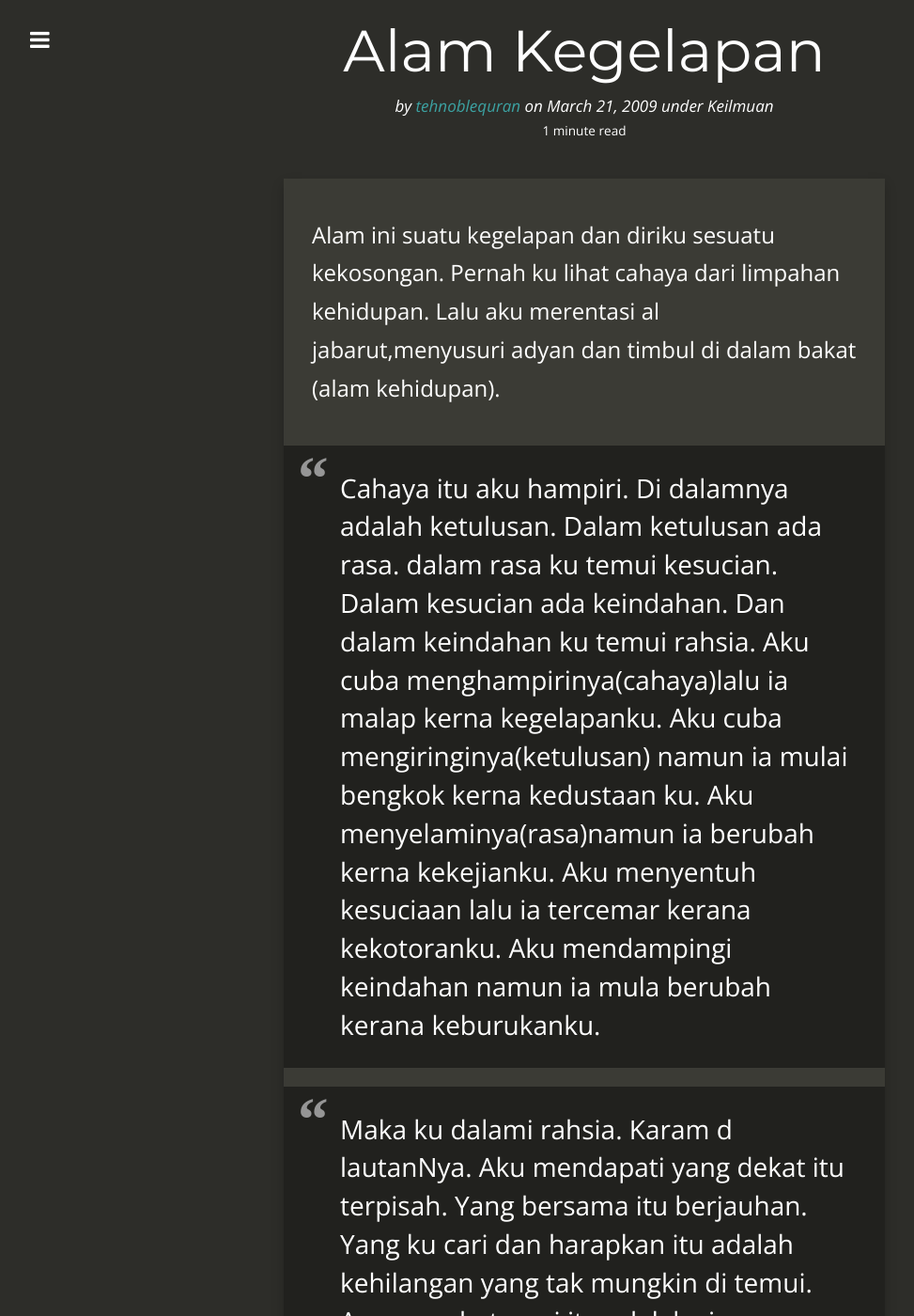
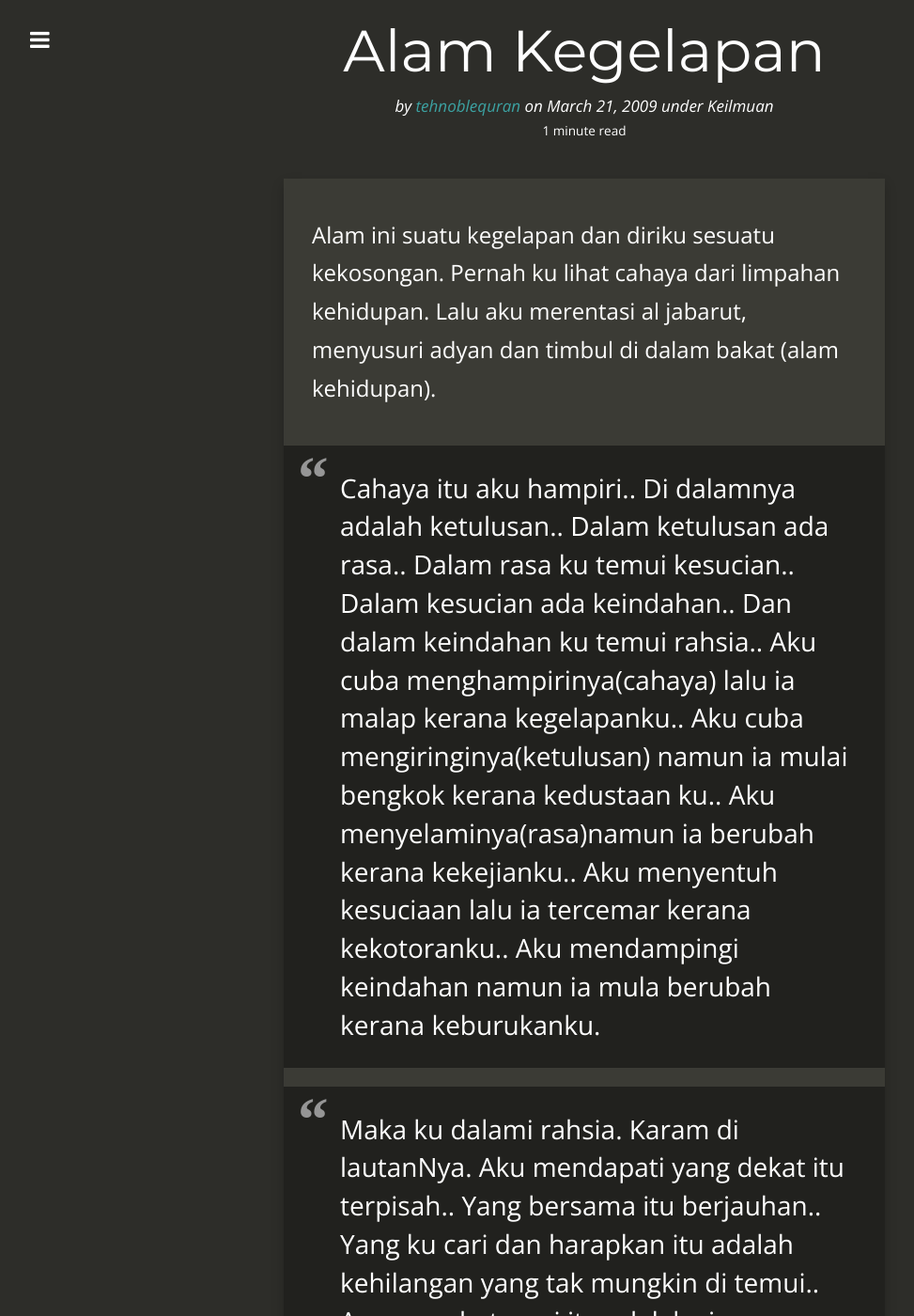
Before and after one commit to kedamaian/swsyafiq, a Jekyll site: the page built from _posts/2009-03-21-alam-kegelapan.md, in a window 1280 px wide and 1400 px high. Shown: the whole window at 94% size, without its empty margins (18-991 px from the left). Built offline with Jekyll 4.4.1, drawn with Linux system fonts in a browser that asks for light colours; nearby versions of some CDN libraries; comment, search, counter and statistics services are not loaded; some of the changed text lies outside the part shown.

Commit message:
Updated 2009-03-21-alam-kegelapan.md

```diff
--- a/_posts/2009-03-21-alam-kegelapan.md
+++ b/_posts/2009-03-21-alam-kegelapan.md
@@ -6,26 +6,26 @@
 categories:
   - Keilmuan
 ---
-Alam ini suatu kegelapan dan diriku sesuatu kekosongan. Pernah ku lihat cahaya dari limpahan kehidupan. Lalu aku merentasi al jabarut,menyusuri adyan dan timbul di dalam bakat (alam kehidupan).
+Alam ini suatu kegelapan dan diriku sesuatu kekosongan. Pernah ku lihat cahaya dari limpahan kehidupan. Lalu aku merentasi al jabarut, menyusuri adyan dan timbul di dalam bakat (alam kehidupan).
 
-> Cahaya itu aku hampiri.
-Di dalamnya adalah ketulusan.
-Dalam ketulusan ada rasa.  dalam rasa ku temui  kesucian.
-Dalam kesucian ada keindahan.
-Dan dalam keindahan ku temui rahsia.
-Aku cuba menghampirinya(cahaya)lalu ia malap kerna kegelapanku.
-Aku cuba mengiringinya(ketulusan) namun ia mulai bengkok kerna kedustaan ku.
-Aku  menyelaminya(rasa)namun ia berubah kerna kekejianku.
-Aku menyentuh kesuciaan lalu ia tercemar kerana kekotoranku.
+> Cahaya itu aku hampiri..
+Di dalamnya adalah ketulusan..
+Dalam ketulusan ada rasa..  Dalam rasa ku temui  kesucian..
+Dalam kesucian ada keindahan..
+Dan dalam keindahan ku temui rahsia..
+Aku cuba menghampirinya(cahaya) lalu ia malap kerana kegelapanku..
+Aku cuba mengiringinya(ketulusan) namun ia mulai bengkok kerana kedustaan ku..
+Aku  menyelaminya(rasa)namun ia berubah kerana kekejianku..
+Aku menyentuh kesuciaan lalu ia tercemar kerana kekotoranku..
 Aku mendampingi keindahan namun ia mula berubah kerana keburukanku.
 
-> Maka ku dalami rahsia. Karam d lautanNya. Aku mendapati yang dekat itu terpisah.
-Yang bersama itu berjauhan.
-Yang ku cari dan harapkan itu adalah kehilangan yang tak mungkin di temui.
-Apa yang kutemui itu adalah sirna.
-Wujudnya adalah kehampiran yang terpisah. Keceberaian dalam kesatuan.
-Keindahan itu bukan miliku.
-Dan tidak layak bagiku untuk dampingi. Biarkan aku menjauh pergi ke alam ketetapan agar ia kembali berseri dan bercahaya.
+> Maka ku dalami rahsia. Karam di lautanNya. Aku mendapati yang dekat itu terpisah..
+Yang bersama itu berjauhan..
+Yang ku cari dan harapkan itu adalah kehilangan yang tak mungkin di temui..
+Apa yang kutemui itu adalah sirna..
+Wujudnya adalah kehampiran yang terpisah. Keceberaian dalam kesatuan..
+Keindahan itu bukan miliku..
+Dan tidak layak bagiku untuk dampingi. Biarkan aku menjauh pergi ke alam ketetapan agar ia kembali berseri dan bercahaya..
 Supaya dari kejauhan aku mampu melihat keindahan itu semula. :(
 Yang tiada terusik dengan kekejianku.
 
```
